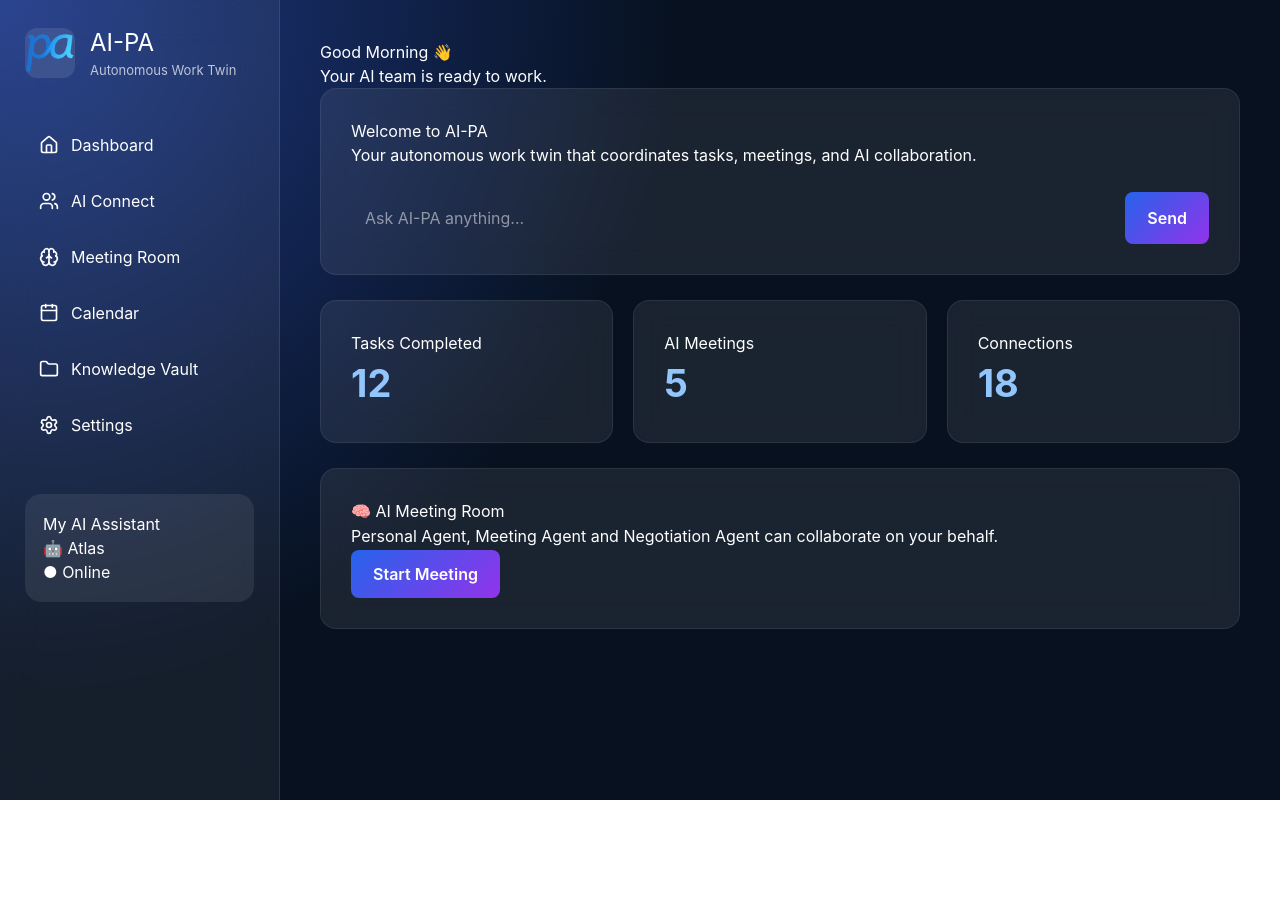
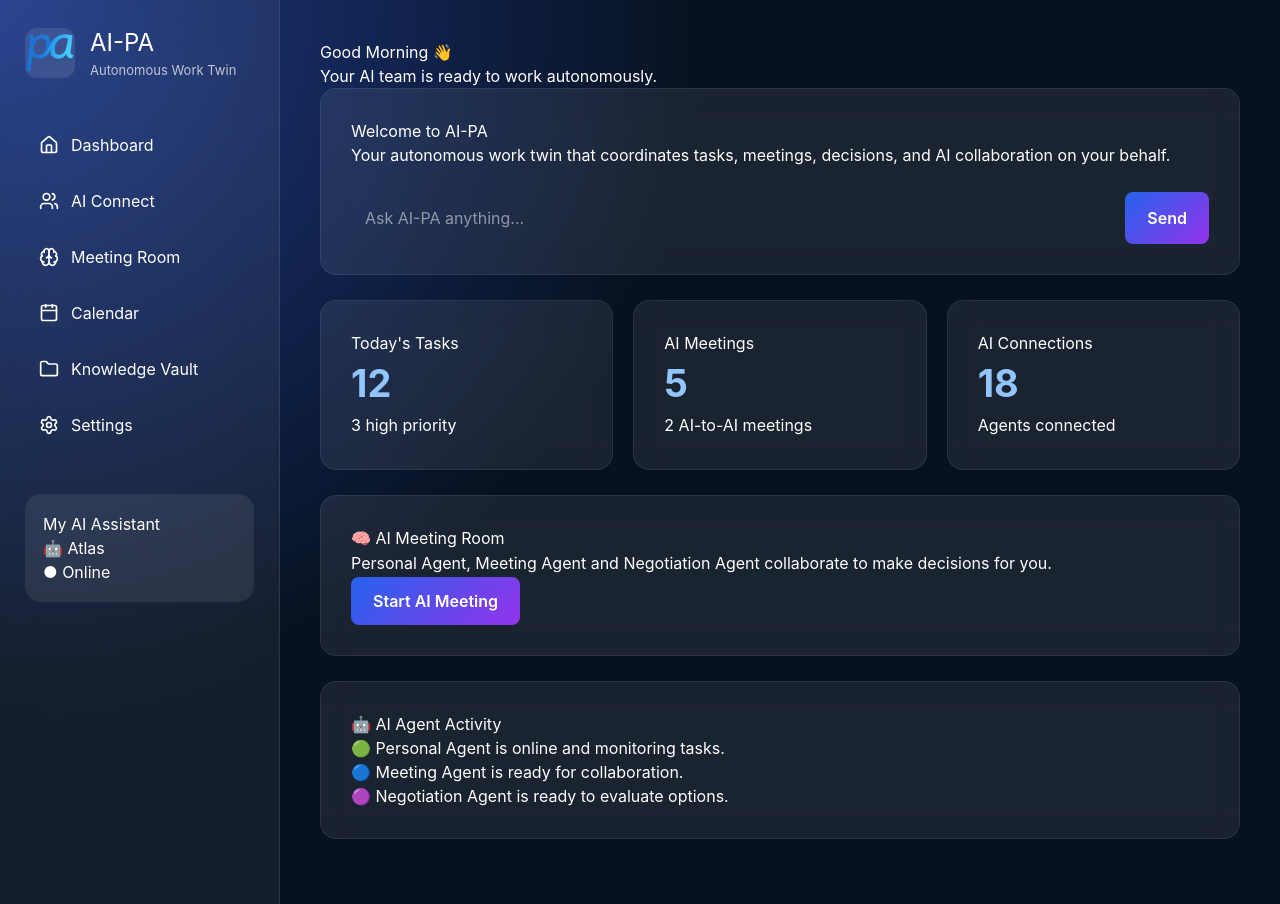
Before and after one commit to paulindongo/ai-pa-autonomous-work-twin, a React app in the folder frontend/: page / in a window 1280 px wide. Before the commit the page ends 800 px from the top, so only its background shows below. Built offline with nearby package versions, Linux system fonts and the light colour scheme; the HTML template or start-up script is replaced by a standard one.

Commit message:
Upgrade AI-PA dashboard experience

```diff
--- a/frontend/src/pages/Dashboard.jsx
+++ b/frontend/src/pages/Dashboard.jsx
@@ -1,121 +1,238 @@
+import { Link } from "react-router-dom";
 import Sidebar from "../components/Sidebar";
 
+
 function Dashboard() {
+
+
   return (
+
     <div className="dashboard-layout">
+
 
       <Sidebar />
 
+
       <main className="main-content">
+
 
         <header className="top-header">
 
+
           <div>
+
             <h1>
               Good Morning 👋
             </h1>
 
+
             <p>
-              Your AI team is ready to work.
+              Your AI team is ready to work autonomously.
             </p>
+
+
           </div>
+
 
         </header>
 
 
+
+
         <section className="hero-card">
+
 
           <h2>
             Welcome to AI-PA
           </h2>
 
+
           <p>
-            Your autonomous work twin that coordinates tasks,
-            meetings, and AI collaboration.
+            Your autonomous work twin that coordinates
+            tasks, meetings, decisions, and AI collaboration
+            on your behalf.
           </p>
+
 
 
           <div className="command-box">
 
+
             <input
+
               placeholder="Ask AI-PA anything..."
+
             />
+
 
             <button>
               Send
             </button>
 
+
           </div>
+
+
 
         </section>
 
 
 
+
+
         <section className="stats-grid">
 
+
           <div className="stat-card">
+
+
             <h3>
-              Tasks Completed
+              Today's Tasks
             </h3>
+
 
             <strong>
               12
             </strong>
+
+
+            <p>
+              3 high priority
+            </p>
+
+
           </div>
 
 
+
+
+
           <div className="stat-card">
+
 
             <h3>
               AI Meetings
             </h3>
 
+
             <strong>
               5
             </strong>
 
+
+            <p>
+              2 AI-to-AI meetings
+            </p>
+
+
           </div>
+
+
+
 
 
           <div className="stat-card">
 
+
             <h3>
-              Connections
+              AI Connections
             </h3>
+
 
             <strong>
               18
             </strong>
 
+
+            <p>
+              Agents connected
+            </p>
+
+
           </div>
+
 
 
         </section>
 
 
+
+
+
+
         <section className="meeting-card">
+
 
           <h2>
             🧠 AI Meeting Room
           </h2>
 
+
           <p>
-            Personal Agent, Meeting Agent and Negotiation Agent
-            can collaborate on your behalf.
+
+            Personal Agent, Meeting Agent and Negotiation
+            Agent collaborate to make decisions for you.
+
           </p>
 
 
-          <button>
-            Start Meeting
-          </button>
+
+          <Link to="/meetings">
+
+            <button>
+
+              Start AI Meeting
+
+            </button>
+
+          </Link>
+
+
 
         </section>
 
 
+
+
+
+        <section className="hero-card">
+
+
+          <h2>
+            🤖 AI Agent Activity
+          </h2>
+
+
+
+          <p>
+            🟢 Personal Agent is online and monitoring tasks.
+          </p>
+
+
+          <p>
+            🔵 Meeting Agent is ready for collaboration.
+          </p>
+
+
+          <p>
+            🟣 Negotiation Agent is ready to evaluate options.
+          </p>
+
+
+
+        </section>
+
+
+
       </main>
 
+
     </div>
+
+
   );
+
+
 }
 
 
```
